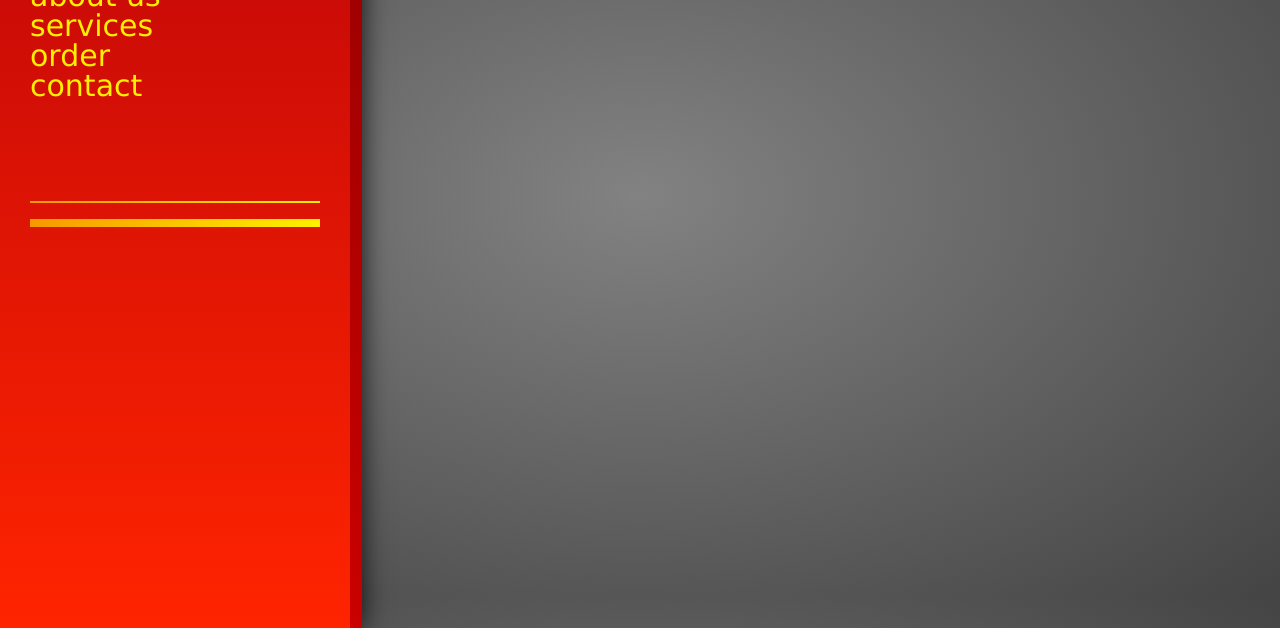
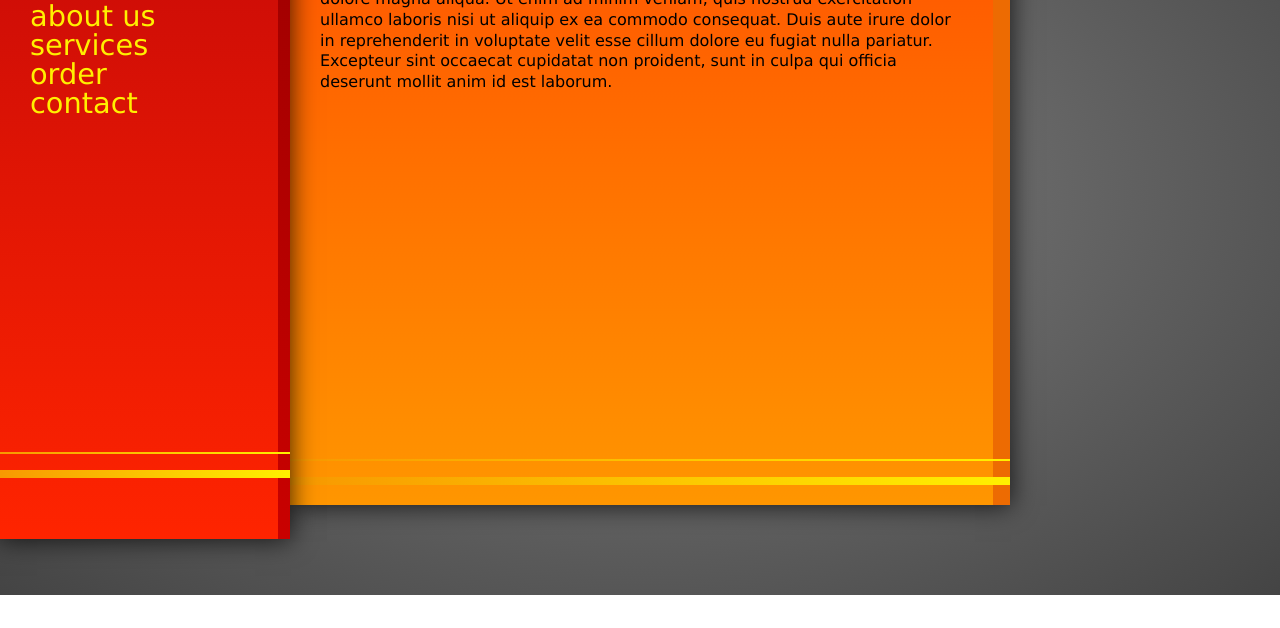
Before and after one commit to RadoAz/orange-grey, a website: page index.html in a window 1280 px wide. Shown: the part 205-833 px from the top of the page. After the commit the page ends 800 px from the top, so only its background shows below. Drawn offline with Linux system fonts and the light colour scheme.

Commit message:
Orange-grey ready.

```diff
--- a/assets/scss/_aside.scss
+++ b/assets/scss/_aside.scss
@@ -1,23 +1,24 @@
 aside {
-  @include border-gradient((0 12px 0 0), to bottom, $asbordcol1, $asbordcol2, 1);
+  @include border-gradient((0 $aside-border-width 0 0), to bottom, $asbordcol1, $asbordcol2, 1);
   @include gradient-orient (vertical, $red1, $red2);
-  height: 83.14087759815243%;
-  width: 290px;
+  @include box-shadow;
+  height: 85%;
+  width: $aside-width;
   float: left;
-  padding: 30px;
-  margin: 8.429561200923786% 0;
-  @include box-shadow;
+  padding: $padding;
+  margin-top: 5%;
+  position: relative;
+  box-sizing: border-box;
+  z-index: 1;
 
+  &:after {
+    width: $aside-width;
+    bottom: 10%;
+  }
 
   ul {
     font-family: $font2, Verdana;
-    font-size: 30px;
-    margin-bottom: 100px;
-  }
-
-  .decor {
-    height: 16px;
-    width: 100%;
-    @include border-gradient((2px 0 8px 0), to right, $hrcolor1, $hrcolor2, 0);
+    font-size: 1.8em;
+    margin-top: 30%;
   }
 }
--- a/assets/scss/_fonts.scss
+++ b/assets/scss/_fonts.scss
@@ -1,6 +1,6 @@
 @font-face {
-  font-family: 'BauhausLightCTTRegular';
-  src: url(../fonts/BauhausLightCTT_Regular.ttf) format("truetype");
+  font-family: 'bauhauslightctt';
+  src: url(../fonts/bauhauslightctt.ttf) format("truetype");
 }
 
 @font-face {
--- a/assets/scss/_global.scss
+++ b/assets/scss/_global.scss
@@ -1,5 +1,6 @@
 html, body {
   height: 100%;
+  min-width: $aside-width + $main-width;
 }
 
 body {
@@ -14,4 +15,15 @@ body {
     font-family: $font1, Verdana;
     font-size: 48px;
   }
+
+  main, aside {
+    &:after {
+      @include border-gradient((2px 0 8px 0), to right, $hrcolor1, $hrcolor2, 0);
+      content: "";
+      height: 16px;
+      position: absolute;
+      display: block;
+      left: 0;
+    }
+  }
 }
--- a/assets/scss/_main.scss
+++ b/assets/scss/_main.scss
@@ -0,0 +1,30 @@
+main {
+  @include gradient-orient (vertical, $orange1, $orange2);
+  @include box-shadow;
+  height: 76%;
+  width: $main-width;
+  box-sizing: border-box;
+  float: left;
+  margin-top: 8%;
+  padding: $padding;
+  border-width: 17px 17px 0 0;
+  border-color: $mainbordercolor;
+  border-style: solid;
+  position: relative;
+
+  &:after {
+    width: $main-width;
+    bottom: 3.5%;
+  }
+
+  p {
+    font-family: Verdana, Helvetica, sans-serif;
+    font-size: 1em;
+    color: inherit;
+    line-height: 1.3em;
+
+    .first-word {
+      font-size: 1.5em;
+    }
+  }
+}
--- a/assets/scss/_variables.scss
+++ b/assets/scss/_variables.scss
@@ -1,6 +1,6 @@
 // fonts
 $font1: 'BAUHS93';
-$font2: 'BauhausLightCTTRegular';
+$font2: 'bauhauslightctt';
 
 //bg grey gradient
 $grey1: #828282;
@@ -11,8 +11,8 @@ $red1: #c40808;
 $red2: #ff2400;
 
 //main orng gradient
-$orng1: #ff5400;
-$orng2: #ff9600;
+$orange1: #ff5400;
+$orange2: #ff9600;
 
 //aside text color
 $font-color: #fff000;
@@ -26,7 +26,12 @@ $asbordcol1: #9a0000;
 $asbordcol2: #c90100;
 
 //main border
-$mainbrdrcol: #ed6b02;
+$mainbordercolor: #ed6b02;
 
 //main font color
 $mainfontcol: #202020;
+
+$aside-width: 290px;
+$aside-border-width: 12px;
+$main-width: 720px;
+$padding: 30px;
--- a/gulpfile.js
+++ b/gulpfile.js
@@ -3,7 +3,7 @@ var sass = require('gulp-sass');
 var path = 'assets/scss/**/*.scss';
 gulp.task('sass', function () {
   gulp.src(path)
-    .pipe(sass())
+    .pipe(sass({errLogToConsole: true}))
     .pipe(gulp.dest('./assets/css'));
 });
 
--- a/index.html
+++ b/index.html
@@ -14,14 +14,12 @@
         <li>order</li>
         <li>contact</li>
       </ul>
-      <div class="decor"></div>
     </aside>
     <main>
       <p>
-      Welcome to our brand new web site.
+      <span class="first-word">Welcome</span> to our brand new web site.
       Lorem ipsum dolor sit amet, consectetur adipisicing elit, sed do eiusmod tempor incididunt ut labore et dolore magna aliqua. Ut enim ad minim veniam, quis nostrud exercitation ullamco laboris nisi ut aliquip ex ea commodo consequat. Duis aute irure dolor in reprehenderit in voluptate velit esse cillum dolore eu fugiat nulla pariatur. Excepteur sint occaecat cupidatat non proident, sunt in culpa qui officia deserunt mollit anim id est laborum.
       </p>
-      <div class="decor"></div>
     </main>
   </body>
 </html>
```
Also changed, not shown: assets/css/styles.css, assets/fonts/bauhauslightctt.ttf (renamed from assets/fonts/BauhausLightCTT_Regular.TTF), assets/scss/_mixins.scss (line endings or trailing spaces).
